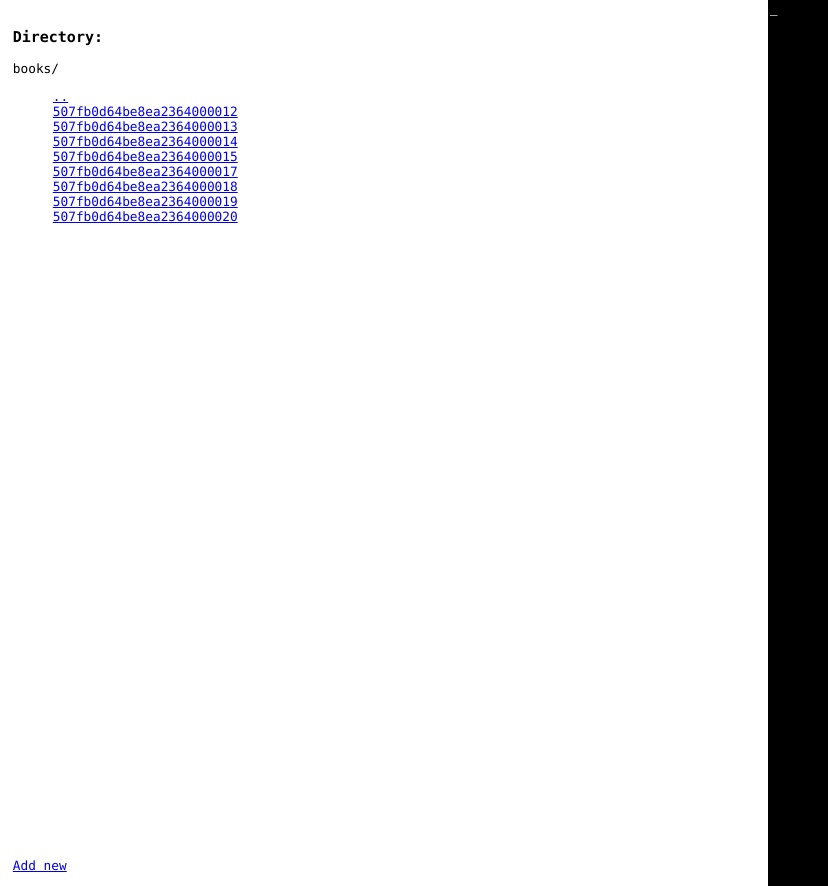
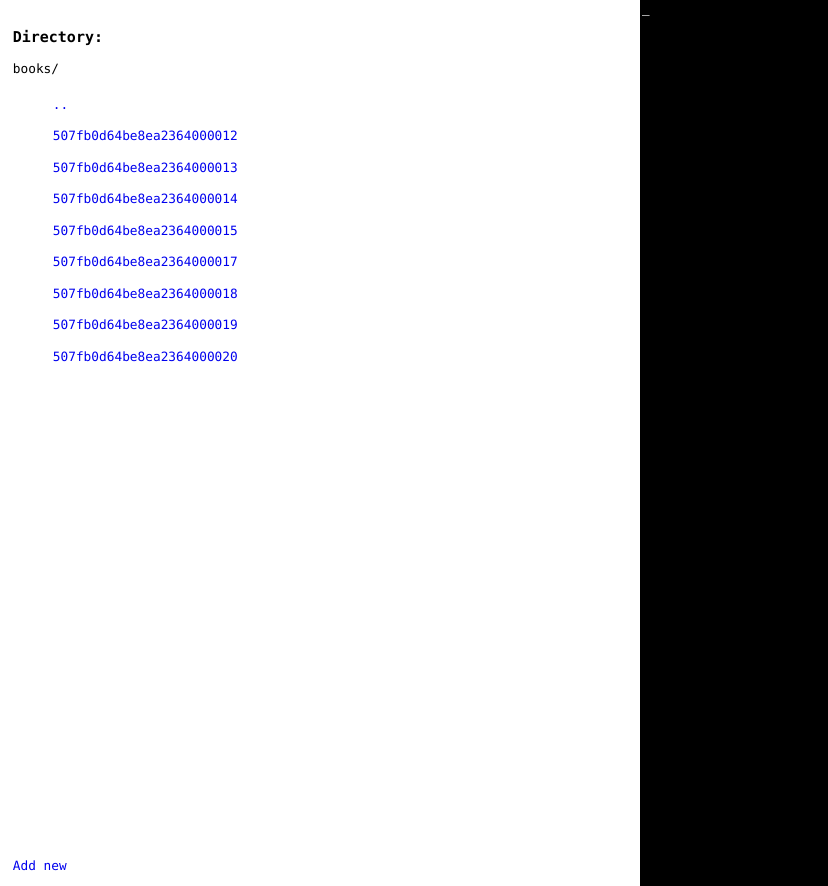
Before and after one commit to idlouhy/wonsole, a PHP site: page /sketch/wonsole2-sketch1.html in a window 1280 px wide. Shown: the whole page, without its empty margins (0-828 px from the left). Run offline with PHP 8.4, Linux system fonts and the light colour scheme.

Commit message:
size of console 50%, removed decoration in a, line height for lists

```diff
--- a/www/wonsole2/css/wonsole2.css
+++ b/www/wonsole2/css/wonsole2.css
@@ -3,7 +3,18 @@
 	padding: 0;
 	font-size: 80%;
 	font-family: Consolas, Courier New;
+}
 
+a {
+	text-decoration: none;
+}
+
+ul {
+	line-height: 4.5ex;
+}
+
+ul li a {
+	line-height: normal;
 }
 
 #console {
@@ -12,13 +23,13 @@
 	color: gray;
     height: 100%;
     min-height: 100%;
-    width: 40%;
+    width: 50%;
 
 	overflow: auto;
 
 	display: block;
 	position: fixed;
-	left: 60%;
+	left: 50%;
 	top: 0%;
 
 }
@@ -41,9 +52,9 @@
 	float: left;
     height: 100%;
     min-height: 100%;
-    width: 60%;
+    width: 50%;
 
-	overflow: auto;
+	overflow: scroll;
 
 	display: block;
 	position: fixed;
@@ -64,7 +75,7 @@
     resize: none;
     background: black;
     color: #CCCCCC;
-    width: 80%;
+    width: 60%;
     white-space: normal;
     word-wrap: break-word;
     overflow:visible;
```
